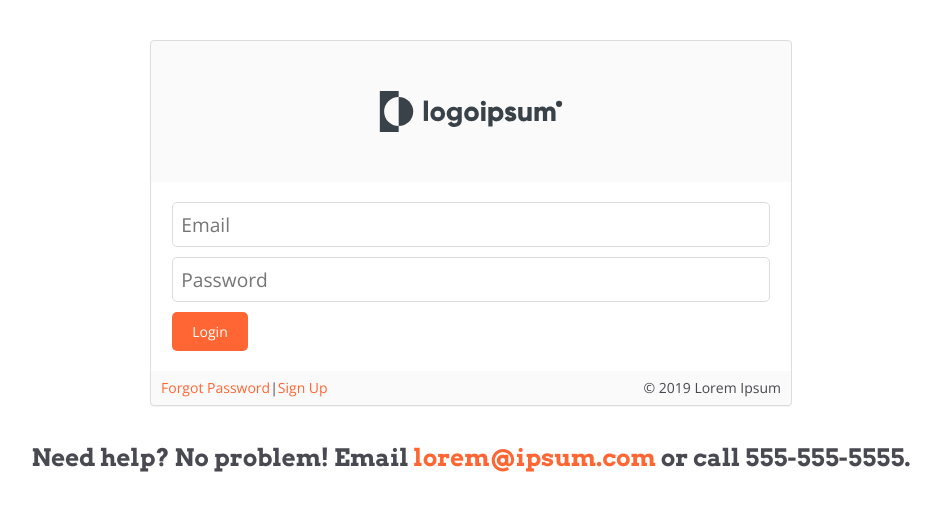
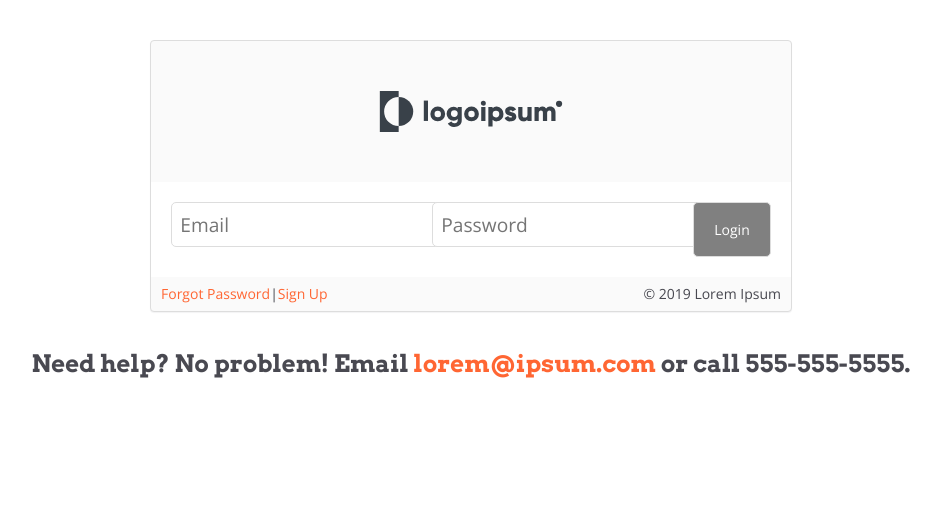
Before and after one commit to ahollyer/login-form-angular, an Angular app: page / in a window 1280 px wide. Shown: the top 510 px of the page, without its empty margins (169-1110 px from the left). Built offline with nearby package versions, Linux system fonts and the light colour scheme.

Commit message:
Create reactive login form, validation, error messages

```diff
--- a/src/app/login-form/login-form.component.html
+++ b/src/app/login-form/login-form.component.html
@@ -1,5 +1,22 @@
-<form>
-  <input type="text" placeholder="Email">
-  <input type="text" placeholder="Password">
-  <button type="submit">Login</button>
+<form [formGroup]="loginForm" (ngSubmit)="onSubmit()">
+  <!-- Email Input -->
+  <div>
+    <input type="email" formControlName="email" placeholder="Email" required>
+    <label *ngIf="!f.email.pristine && !f.email.valid">
+      <span class="error" *ngIf="f.email.errors?.required">This field is required.</span>
+      <span class="error" *ngIf="f.email.errors?.email">Please enter a valid email address.</span>
+    </label>
+  </div>
+  <!-- Password Input -->
+  <div>
+    <input type="password" formControlName="password" placeholder="Password" required>
+    <label *ngIf="!f.password.pristine && !f.password.valid">
+      <span class="error" *ngIf="f.password.errors?.required">This field is required.</span>
+      <span class="error" *ngIf="f.password.errors?.minlength">Password must be at least 8 characters.</span>
+    </label>
+  </div>
+  <button type="submit" [disabled]="!loginForm.valid">Login</button>
 </form>
+
+<!-- Uncomment for debugging -->
+<!-- <pre>{{ loginForm.value | json }}</pre> -->
--- a/src/app/login-form/login-form.component.scss
+++ b/src/app/login-form/login-form.component.scss
@@ -13,6 +13,11 @@ form {
     display: inline-block;
     padding: 10px 20px;
     text-align: center;
+
+    &:disabled {
+      background: graytext;
+      border: 1px solid $border-color;
+    }
   }
 
   input {
@@ -25,4 +30,24 @@ form {
     margin-bottom: 10px;
   }
 
+  label {
+    display: block;
+    margin-bottom: 10px;
+    margin-top: -8px;
+  }
+
+  .error {
+    font-size: .8rem;
+    color: $error;
+    margin-bottom: 10px;
+  }
+
+  .ng-valid[required], .ng-valid.required {
+    border-left: 5px solid $success;
+  }
+
+  .ng-dirty.ng-invalid:not(form)  {
+    border-left: 5px solid $error;
+  }
+
 }
--- a/src/app/login-form/login-form.component.ts
+++ b/src/app/login-form/login-form.component.ts
@@ -1,4 +1,6 @@
 import { Component, OnInit } from '@angular/core';
+import { FormBuilder, Validators } from '@angular/forms';
+import { UserService } from '../user.service';
 
 @Component({
   selector: 'app-login-form',
@@ -7,9 +9,43 @@ import { Component, OnInit } from '@angular/core';
 })
 export class LoginFormComponent implements OnInit {
 
-  constructor() { }
+  constructor( private fb: FormBuilder,
+               private userService: UserService ) { }
 
-  ngOnInit() {
+  ngOnInit() { }
+
+  loginForm = this.fb.group({
+    /*
+    NOTE: Angular's built-in email validator is based on the WHATWG spec:
+    https://html.spec.whatwg.org/multipage/input.html#valid-e-mail-address
+
+    If problems are reported, a more permissive validator may be necessary. See
+    https://stackoverflow.com/questions/46155/how-to-validate-an-email-address-in-javascript
+    */
+    email: ['', [ Validators.required, Validators.email ]],
+    password: ['', [ Validators.required, Validators.minLength(8) ]],
+  })
+
+  /** Getter for easy access to form fields in the template */
+  get f() {
+    return this.loginForm.controls;
+  }
+
+
+  /** Sends login credentials to user service */
+  onSubmit(): void {
+    if(!this.loginForm.valid) return;
+
+    this.userService.login(this.loginForm.value).subscribe(
+      res => {
+        // TODO: Handle success
+        console.log("Got response", res)
+      },
+      err => {
+        // TODO: Handle error
+        console.error("Got error", err)
+      }
+    )
   }
 
 }
```
